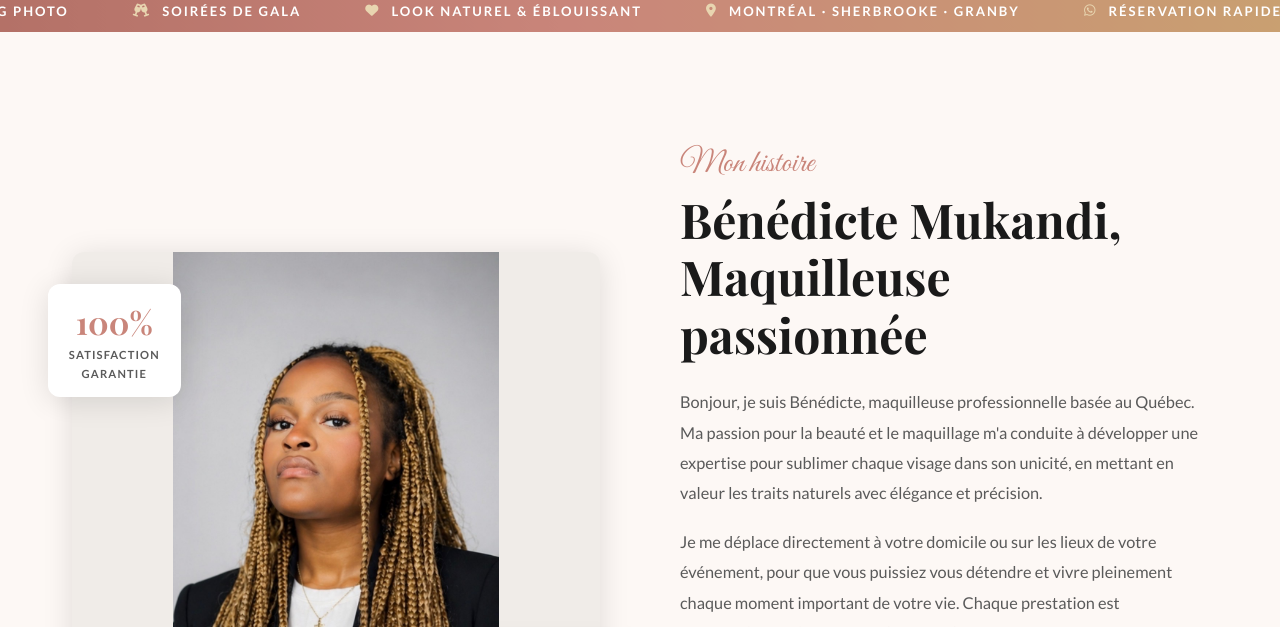
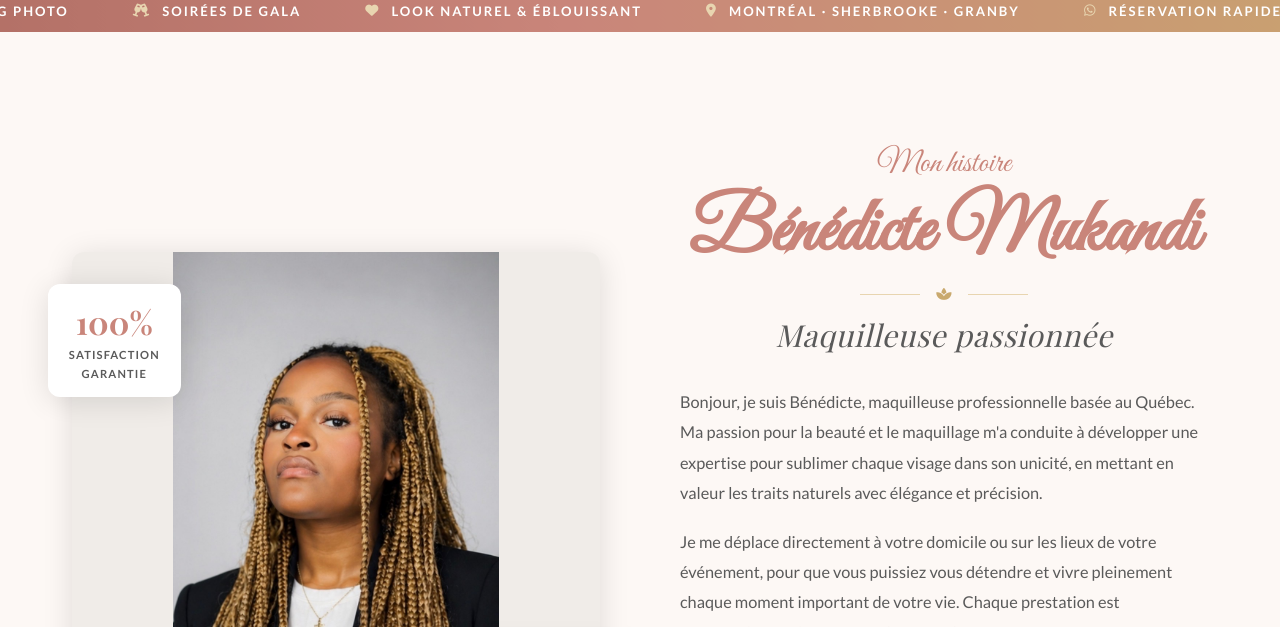
Before and after one commit to amaurydrt/Benekeup, a plain HTML site: page index.html in a window 1280 px wide. Shown: the part 811-1438 px from the top of the page. Drawn offline with nearby package versions, Linux system fonts and the light colour scheme; a web font is replaced by a local one.

Commit message:
Restyle about title: calligraphy name, gold divider, italic subtitle centered
Co-Authored-By: Cognito Inc. <cognito943@gmail.com>

```diff
--- a/index.html
+++ b/index.html
@@ -410,6 +410,48 @@
     .about-badge span { font-size: 0.7rem; font-weight: 700; letter-spacing: 0.1em; text-transform: uppercase; color: var(--gris); }
 
     .about-text { }
+
+    .about-title-wrap {
+      text-align: center;
+      margin-bottom: 2rem;
+    }
+
+    .about-heading-name {
+      display: block;
+      font-family: 'Great Vibes', cursive;
+      font-size: clamp(3rem, 7vw, 4.8rem);
+      color: var(--rose);
+      line-height: 1.1;
+      margin-bottom: 0.3rem;
+    }
+
+    .about-heading-divider {
+      display: flex;
+      align-items: center;
+      justify-content: center;
+      gap: 1rem;
+      margin: 0.8rem 0;
+      color: var(--gold);
+      font-size: 0.85rem;
+    }
+    .about-heading-divider::before,
+    .about-heading-divider::after {
+      content: '';
+      display: block;
+      width: 60px;
+      height: 1px;
+      background: var(--gold-lt);
+    }
+
+    .about-heading-sub {
+      display: block;
+      font-family: 'Playfair Display', serif;
+      font-size: clamp(1.3rem, 3vw, 1.9rem);
+      font-style: italic;
+      font-weight: 400;
+      color: var(--gris);
+      letter-spacing: 0.02em;
+    }
 
     .about-text p {
       color: var(--gris);
@@ -1248,8 +1290,14 @@
       </div>
     </div>
     <div class="about-text" data-aos="fade-left" data-aos-duration="900" data-aos-delay="150">
-      <span class="section-subtitle">Mon histoire</span>
-      <h2 class="section-title">Bénédicte Mukandi,<br/>Maquilleuse passionnée</h2>
+      <div class="about-title-wrap">
+        <span class="section-subtitle">Mon histoire</span>
+        <h2>
+          <span class="about-heading-name">Bénédicte Mukandi</span>
+          <span class="about-heading-divider"><i class="fas fa-spa"></i></span>
+          <span class="about-heading-sub">Maquilleuse passionnée</span>
+        </h2>
+      </div>
       <p style="margin-top:1.5rem;">
         Bonjour, je suis Bénédicte, maquilleuse professionnelle basée au Québec.
         Ma passion pour la beauté et le maquillage m'a conduite à développer une expertise
```
